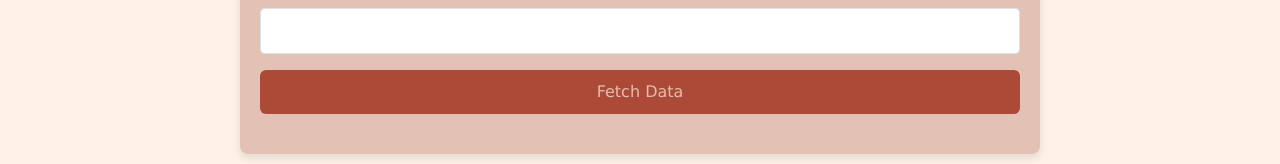
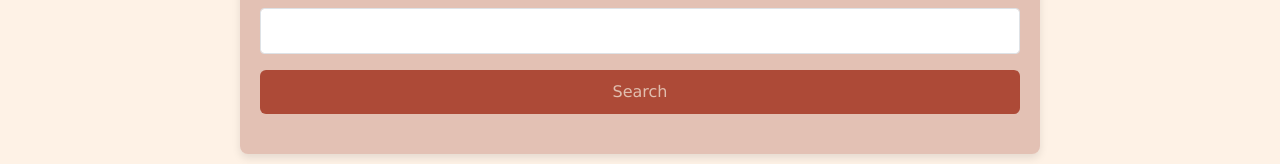
Before and after one commit to rainasouza/Formula-One, a React (Create React App) app: page /laps in a window 1280 px wide. Shown: the part 393-557 px from the top of the page. Built offline with nearby package versions, Linux system fonts and the light colour scheme.

Commit message:
update lap time

```diff
--- a/src/components/LapTime/LapTime.jsx
+++ b/src/components/LapTime/LapTime.jsx
@@ -66,7 +66,7 @@ const LapTime = () => {
                     <Form.Control type="number" value={lap} onChange={handleChangeLap} required />
                 </Form.Group>
                 <Button type="submit" disabled={loading}>
-                    {loading ? 'Loading...' : 'Fetch Data'}
+                    {loading ? 'Loading...' : 'Search'}
                 </Button>
             </Form>
 
```
